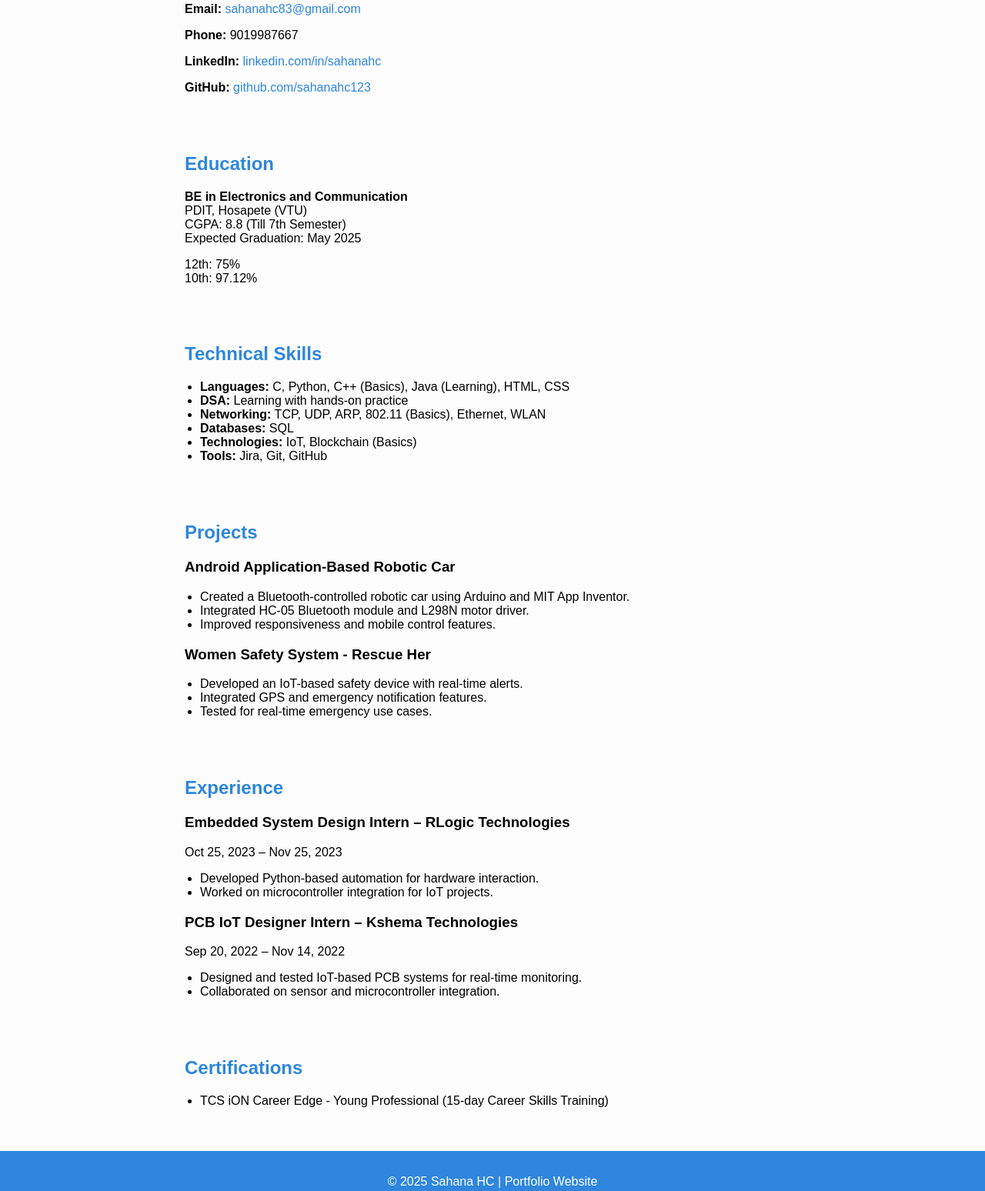
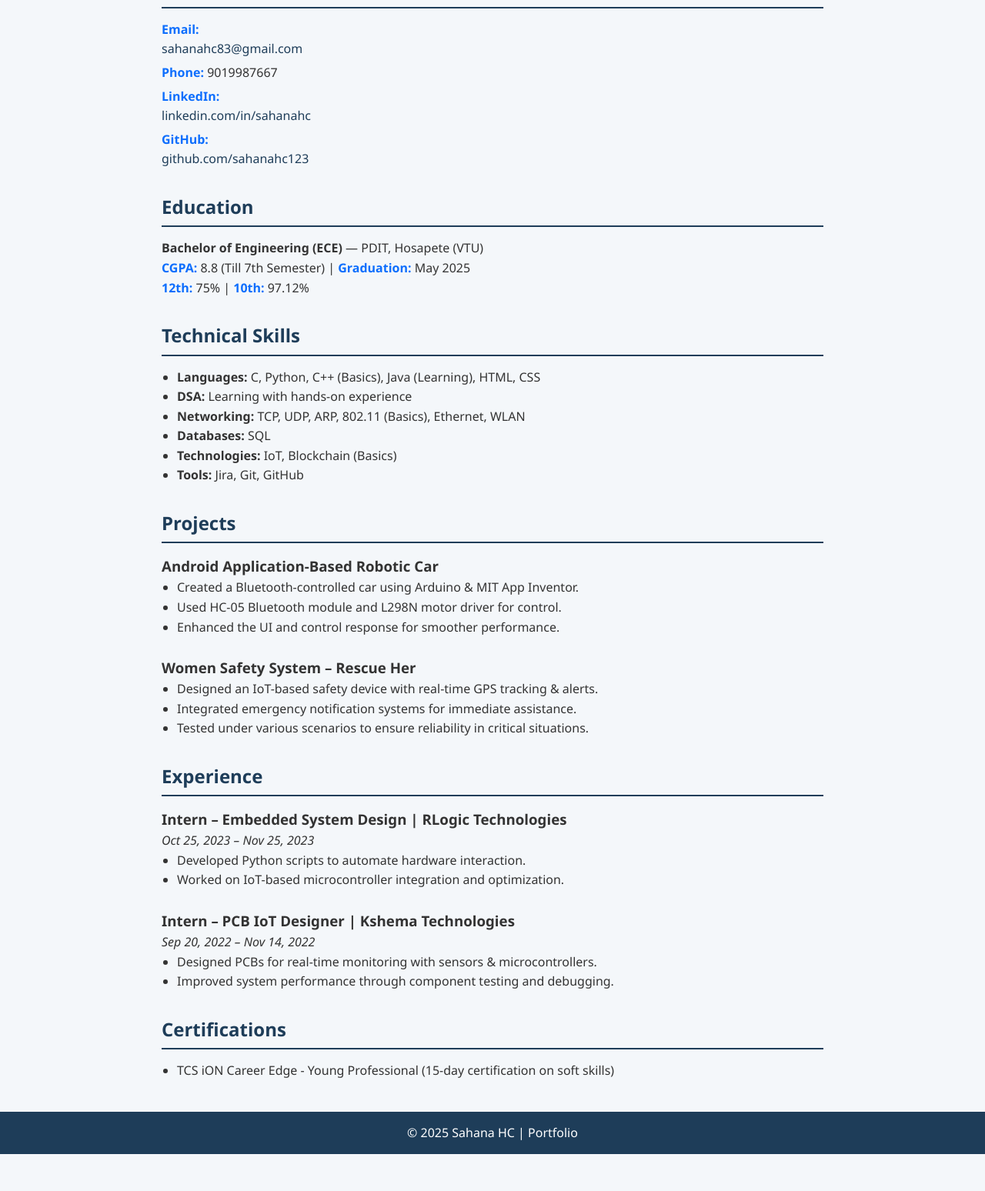
Before and after one commit to sahanahc123/flipkart, a plain HTML site: page index.html in a window 1280 px wide. Shown: the part 239-1787 px from the top of the page at 77% size. After the commit the page ends 1739 px from the top, so only its background shows below. Drawn offline with Linux system fonts and the light colour scheme.

Commit message:
changess

```diff
--- a/index.html
+++ b/index.html
@@ -4,39 +4,82 @@
   <meta charset="UTF-8">
   <title>Sahana HC - Portfolio</title>
   <style>
-    body {
-      font-family: Arial, sans-serif;
-      background-color: #fdfdfd;
+    * {
       margin: 0;
       padding: 0;
+      box-sizing: border-box;
     }
+
+    body {
+      font-family: 'Segoe UI', Tahoma, Geneva, Verdana, sans-serif;
+      background-color: #f4f7fa;
+      color: #333;
+      line-height: 1.6;
+    }
+
     header {
-      background-color: #2e86de;
-      color: white;
-      padding: 20px;
+      background-color: #1e3d59;
+      color: #fff;
+      padding: 40px 20px;
       text-align: center;
     }
+
+    header h1 {
+      font-size: 36px;
+    }
+
+    header p {
+      font-size: 18px;
+      margin-top: 8px;
+    }
+
     section {
-      padding: 20px;
-      max-width: 800px;
-      margin: auto;
+      max-width: 900px;
+      margin: 30px auto;
+      padding: 0 20px;
     }
+
     h2 {
-      color: #2e86de;
+      color: #1e3d59;
+      margin-bottom: 15px;
+      border-bottom: 2px solid #1e3d59;
+      padding-bottom: 5px;
     }
+
     ul {
-      padding-left: 20px;
+      margin-left: 20px;
+      margin-bottom: 20px;
     }
+
     a {
-      color: #2e86de;
+      color: #1e3d59;
       text-decoration: none;
     }
+
+    a:hover {
+      text-decoration: underline;
+    }
+
+    .contact-info p, .contact-info a {
+      margin-bottom: 5px;
+      display: block;
+    }
+
     footer {
+      background-color: #1e3d59;
+      color: #fff;
       text-align: center;
-      padding: 15px;
-      background-color: #2e86de;
-      color: white;
-      margin-top: 20px;
+      padding: 15px 0;
+      margin-top: 40px;
+    }
+
+    .project, .experience {
+      margin-bottom: 25px;
+    }
+
+    .highlight {
+      font-weight: bold;
+      color: #0d6efd;
     }
   </style>
 </head>
@@ -44,32 +87,29 @@
 
 <header>
   <h1>Sahana HC</h1>
-  <p>Electronics and Communication Engineering Student</p>
+  <p>Electronics and Communication Engineer | Aspiring Developer</p>
 </header>
 
-<section>
+<section class="contact-info">
   <h2>Contact</h2>
-  <p><strong>Email:</strong> <a href="mailto:sahanahc83@gmail.com">sahanahc83@gmail.com</a></p>
-  <p><strong>Phone:</strong> 9019987667</p>
-  <p><strong>LinkedIn:</strong> <a href="https://www.linkedin.com/in/sahanahc" target="_blank">linkedin.com/in/sahanahc</a></p>
-  <p><strong>GitHub:</strong> <a href="https://github.com/sahanahc123" target="_blank">github.com/sahanahc123</a></p>
+  <p><span class="highlight">Email:</span> <a href="mailto:sahanahc83@gmail.com">sahanahc83@gmail.com</a></p>
+  <p><span class="highlight">Phone:</span> 9019987667</p>
+  <p><span class="highlight">LinkedIn:</span> <a href="https://www.linkedin.com/in/sahanahc" target="_blank">linkedin.com/in/sahanahc</a></p>
+  <p><span class="highlight">GitHub:</span> <a href="https://github.com/sahanahc123" target="_blank">github.com/sahanahc123</a></p>
 </section>
 
 <section>
   <h2>Education</h2>
-  <p><strong>BE in Electronics and Communication</strong><br>
-     PDIT, Hosapete (VTU)<br>
-     CGPA: 8.8 (Till 7th Semester)<br>
-     Expected Graduation: May 2025</p>
-  <p>12th: 75%<br>
-     10th: 97.12%</p>
+  <p><strong>Bachelor of Engineering (ECE)</strong> — PDIT, Hosapete (VTU)<br>
+     <span class="highlight">CGPA:</span> 8.8 (Till 7th Semester) | <span class="highlight">Graduation:</span> May 2025<br>
+     <span class="highlight">12th:</span> 75% | <span class="highlight">10th:</span> 97.12%</p>
 </section>
 
 <section>
   <h2>Technical Skills</h2>
   <ul>
     <li><strong>Languages:</strong> C, Python, C++ (Basics), Java (Learning), HTML, CSS</li>
-    <li><strong>DSA:</strong> Learning with hands-on practice</li>
+    <li><strong>DSA:</strong> Learning with hands-on experience</li>
     <li><strong>Networking:</strong> TCP, UDP, ARP, 802.11 (Basics), Ethernet, WLAN</li>
     <li><strong>Databases:</strong> SQL</li>
     <li><strong>Technologies:</strong> IoT, Blockchain (Basics)</li>
@@ -79,49 +119,55 @@
 
 <section>
   <h2>Projects</h2>
-
+  <div class="project">
     <h3>Android Application-Based Robotic Car</h3>
     <ul>
-    <li>Created a Bluetooth-controlled robotic car using Arduino and MIT App Inventor.</li>
-    <li>Integrated HC-05 Bluetooth module and L298N motor driver.</li>
-    <li>Improved responsiveness and mobile control features.</li>
+      <li>Created a Bluetooth-controlled car using Arduino & MIT App Inventor.</li>
+      <li>Used HC-05 Bluetooth module and L298N motor driver for control.</li>
+      <li>Enhanced the UI and control response for smoother performance.</li>
     </ul>
+  </div>
 
-  <h3>Women Safety System - Rescue Her</h3>
+  <div class="project">
+    <h3>Women Safety System – Rescue Her</h3>
     <ul>
-    <li>Developed an IoT-based safety device with real-time alerts.</li>
-    <li>Integrated GPS and emergency notification features.</li>
-    <li>Tested for real-time emergency use cases.</li>
+      <li>Designed an IoT-based safety device with real-time GPS tracking & alerts.</li>
+      <li>Integrated emergency notification systems for immediate assistance.</li>
+      <li>Tested under various scenarios to ensure reliability in critical situations.</li>
     </ul>
+  </div>
 </section>
 
 <section>
   <h2>Experience</h2>
+  <div class="experience">
+    <h3>Intern – Embedded System Design | RLogic Technologies</h3>
+    <p><em>Oct 25, 2023 – Nov 25, 2023</em></p>
+    <ul>
+      <li>Developed Python scripts to automate hardware interaction.</li>
+      <li>Worked on IoT-based microcontroller integration and optimization.</li>
+    </ul>
+  </div>
 
-  <h3>Embedded System Design Intern – RLogic Technologies</h3>
-  <p>Oct 25, 2023 – Nov 25, 2023</p>
+  <div class="experience">
+    <h3>Intern – PCB IoT Designer | Kshema Technologies</h3>
+    <p><em>Sep 20, 2022 – Nov 14, 2022</em></p>
     <ul>
-    <li>Developed Python-based automation for hardware interaction.</li>
-    <li>Worked on microcontroller integration for IoT projects.</li>
+      <li>Designed PCBs for real-time monitoring with sensors & microcontrollers.</li>
+      <li>Improved system performance through component testing and debugging.</li>
     </ul>
-
-  <h3>PCB IoT Designer Intern – Kshema Technologies</h3>
-  <p>Sep 20, 2022 – Nov 14, 2022</p>
-  <ul>
-    <li>Designed and tested IoT-based PCB systems for real-time monitoring.</li>
-    <li>Collaborated on sensor and microcontroller integration.</li>
-  </ul>
+  </div>
 </section>
 
 <section>
   <h2>Certifications</h2>
   <ul>
-    <li>TCS iON Career Edge - Young Professional (15-day Career Skills Training)</li>
+    <li>TCS iON Career Edge - Young Professional (15-day certification on soft skills)</li>
   </ul>
 </section>
 
 <footer>
-  <p>© 2025 Sahana HC | Portfolio Website</p>
+  <p>© 2025 Sahana HC | Portfolio</p>
 </footer>
 
 </body>
```
Lines whose indentation alone changed are shown as unchanged.
